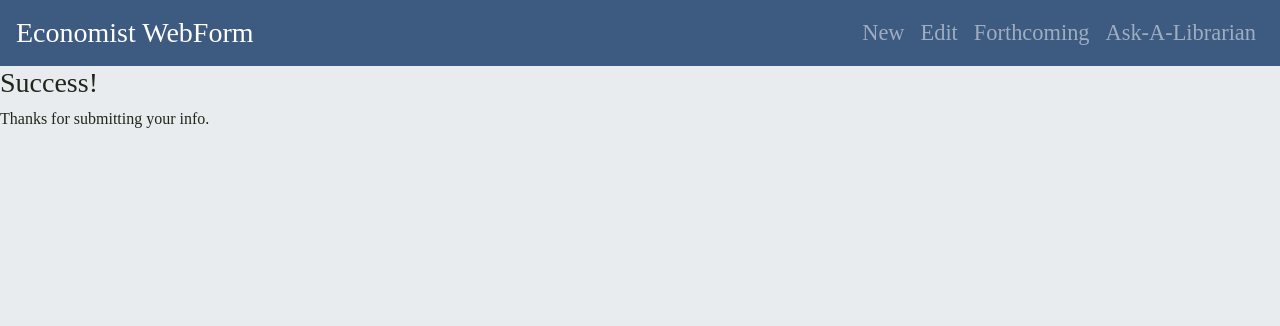
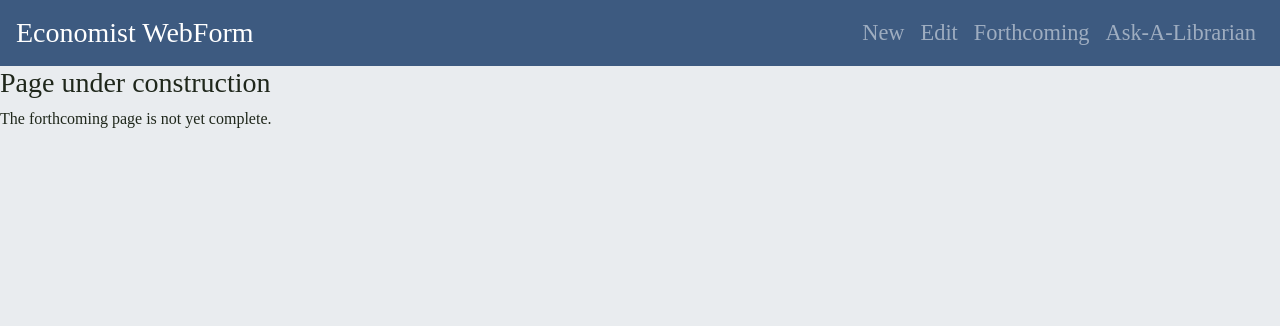
Before and after one commit to wryan14/webform, a Flask app: template app/templates/success_update.html in a window 1280 px wide. Shown: the top 326 px of the page. Run offline with Flask 3, Linux system fonts and the light colour scheme; the template is opened without the code that fills it, so the values that code supplies are empty; the visitor is signed in with stand-in values (Sample User, id 1); parts of the project's set-up code (start-up, migrations or seed data) failed here and were passed over; some libraries are stand-ins or nearby versions.

Commit message:
forthcoming under construction

```diff
--- a/app/templates/success_update.html
+++ b/app/templates/success_update.html
@@ -2,8 +2,8 @@
 
 {% block content %}
 
-<h3>Success!</h3>
-<p>Thanks for submitting your info.</p>
+<h3>Page under construction</h3>
+<p>The forthcoming page is not yet complete.</p>
 <br>
 
 {% endblock %}
```
